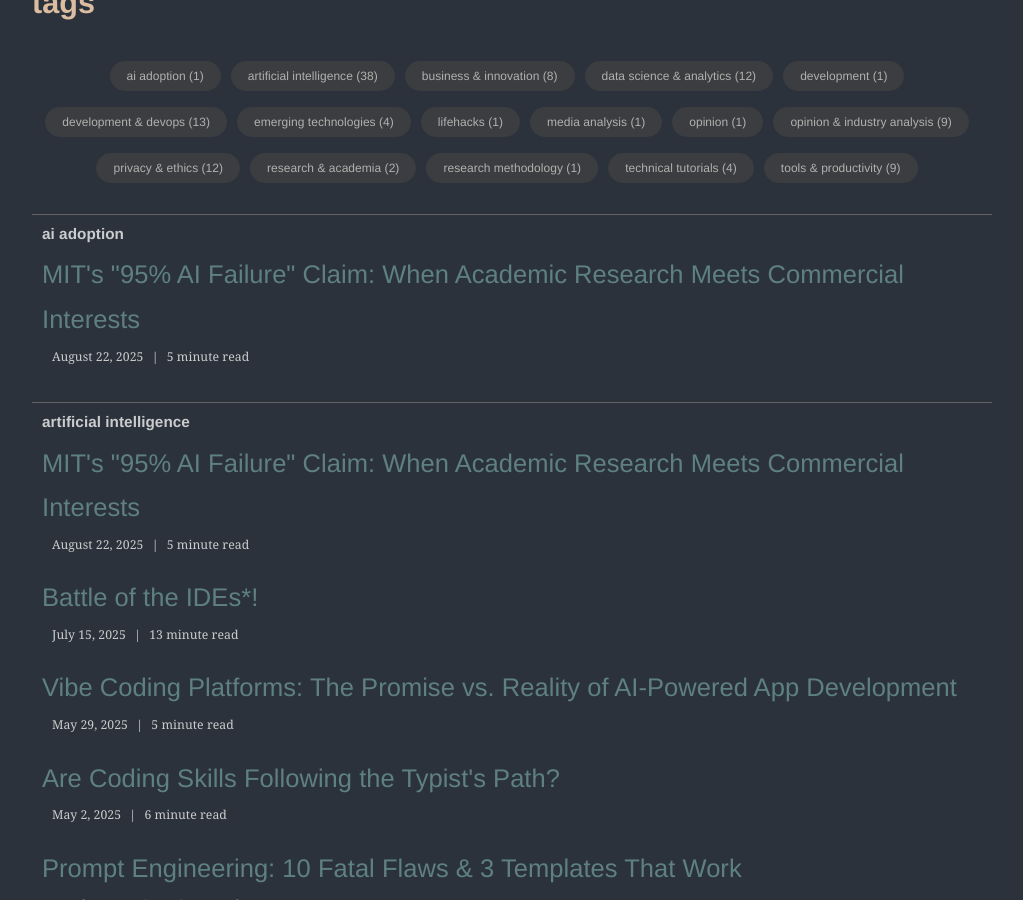
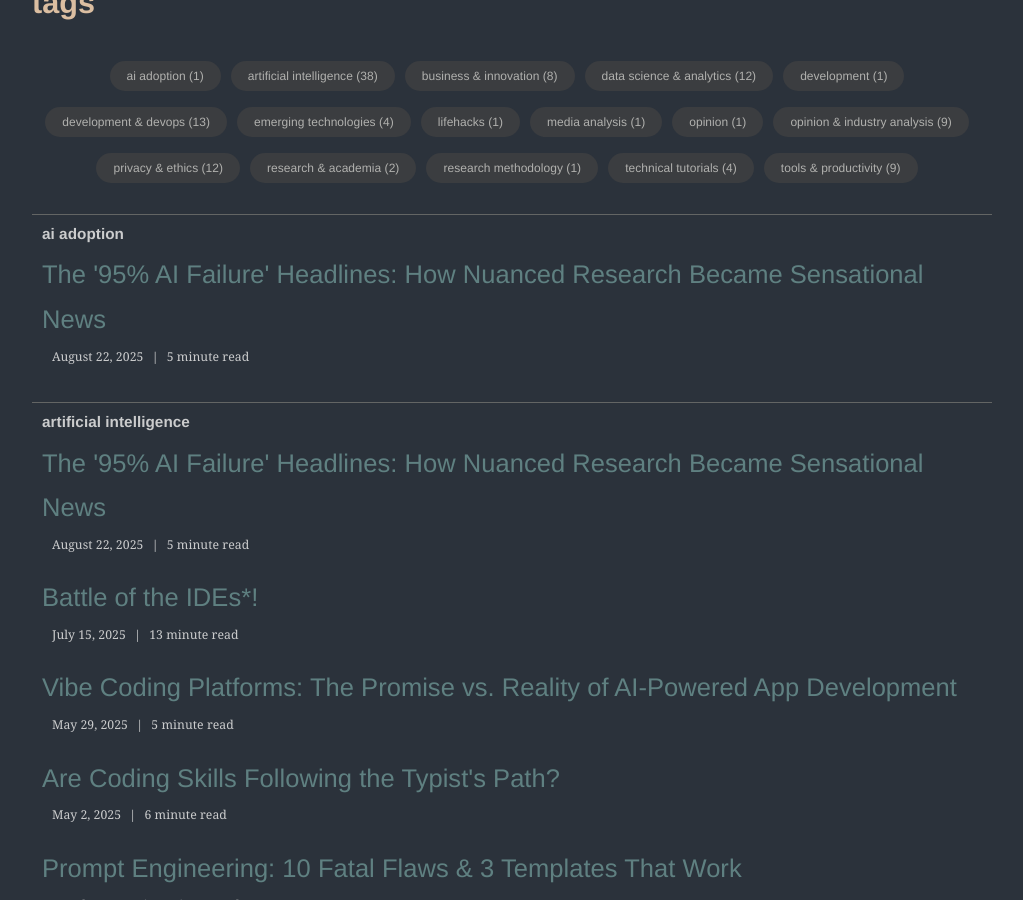
Before and after one commit to angakh/vatchesblog, a Jekyll site: the page built from _pages/tags.html, in a window 1280 px wide and 900 px high, scrolled down 316 px. Shown: the whole window, without its empty margins (128-1151 px from the left). Built offline with Jekyll 4.4.1, drawn with Linux system fonts in a browser that asks for light colours; some web fonts are replaced; some of the changed text lies outside the part shown.

Commit message:
fixed image and headline

```diff
--- a/_posts/2025-08-22-nada.md
+++ b/_posts/2025-08-22-nada.md
@@ -16,12 +16,12 @@ tags:
 - Media Analysis
 - Research Methodology
 - AI Adoption
-title: 'MIT''s "95% AI Failure" Claim: When Academic Research Meets Commercial Interests'
+title: 'The ''95% AI Failure'' Headlines: How Nuanced Research Became Sensational News'
 ---
 
 You've probably seen the headlines from Fortune, Yahoo Finance, and others: "MIT Study Shows 95% of AI Pilots Fail." It's been making rounds across tech media, spooking investors, and reinforcing every AI skeptic's worldview. But when you dig into the actual research from MIT's NANDA project, a different story emerges—one that reveals more about sensationalist journalism than AI failure rates.
 
-When you're reading something (yes, even this post), you should always question the source. For example, if an oil company is releasing their research on climate impact, you should be skeptical, right?
+When you're reading something (yes, even this post), you should always question the sources. Who is saying what? What is their agenda? For example, if an oil company is releasing their research on climate impact, you should be skeptical, right?
 
 > "I completely trust BP Oil's research on the impact of their 87-day crude oil spill in the Gulf of Mexico."
 > — No One Ever
```
Also changed, not shown: other parts of _posts/2025-08-22-nada.md (+2 -2 lines).
